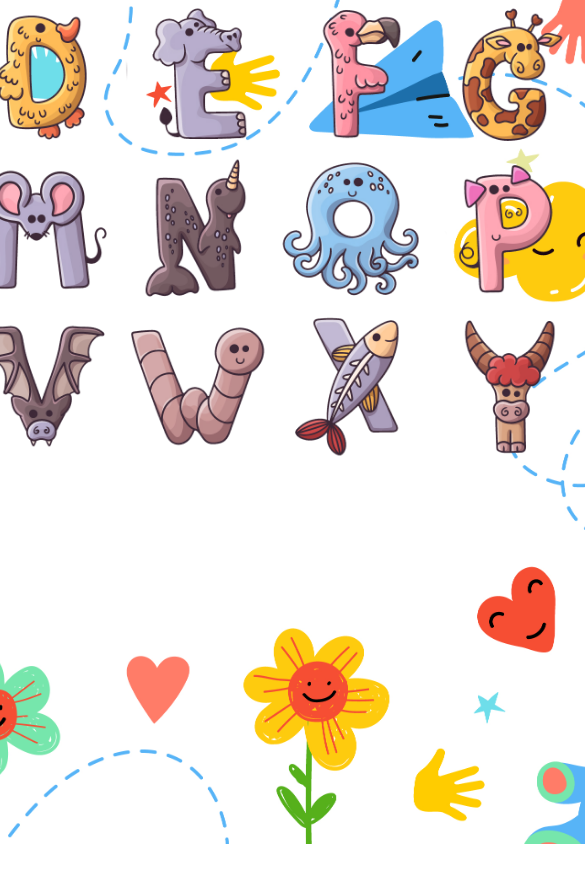
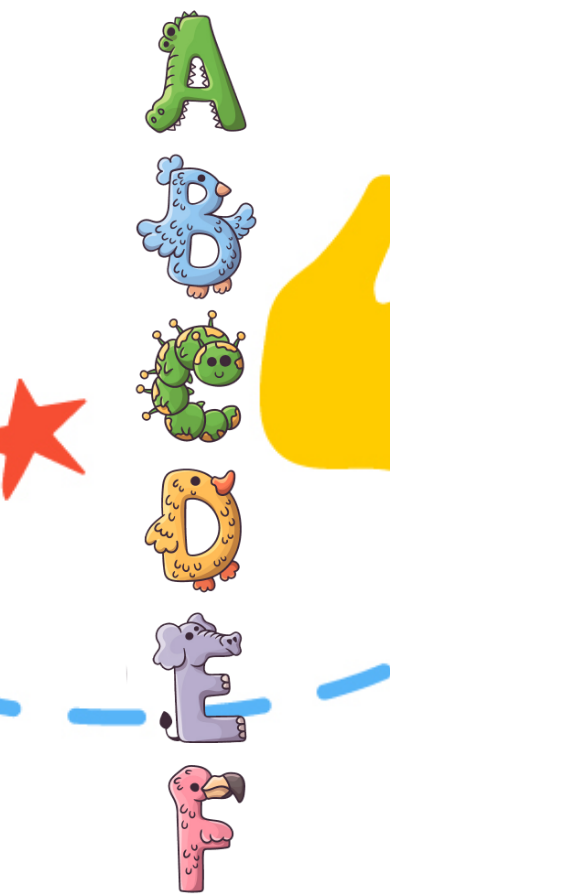
Before and after one commit to KaelNierras/Sounds-of-Letters, a Vue app: page / in a window 390 px wide. Shown: the top 895 px of the page, 585 px wide, since content can reach past the window. Before the commit the page ends 844 px from the top, so only its background shows below. Built offline with nearby package versions, Linux system fonts and the light colour scheme.

Commit message:
Make grid responsive

```diff
--- a/src/components/MainPage.vue
+++ b/src/components/MainPage.vue
@@ -68,10 +68,38 @@
 <style>
 .grid {
   display: grid;
-  grid-template-columns: repeat(9, 1fr);
-  grid-gap: 5px; /* Define the gap between grid items */
-  justify-content: center; /* Horizontally center the items */
-  align-items: center; /* Vertically center the items */
+  grid-template-columns: repeat(9, 1fr); /* Default to 9 columns */
+  grid-gap: 5px;
+  justify-content: center;
+  align-items: center;
+}
+
+@media (max-width: 1200px) {
+  .grid {
+    grid-template-columns: repeat(6, 1fr); /* 6 columns for screens up to 1200px wide */
+    grid-gap: 3px;
+  }
+}
+
+@media (max-width: 900px) {
+  .grid {
+    grid-template-columns: repeat(4, 1fr); /* 4 columns for screens up to 900px wide */
+    grid-gap: 3px;
+  }
+}
+
+@media (max-width: 600px) {
+  .grid {
+    grid-template-columns: repeat(2, 1fr); /* 2 columns for screens up to 600px wide */
+    grid-gap: 1px;
+  }
+}
+
+@media (max-width: 400px) {
+  .grid {
+    grid-template-columns: 1fr; /* 1 column for screens up to 400px wide */
+    grid-gap: 1px;
+  }
 }
 
 .grid-item {
```
